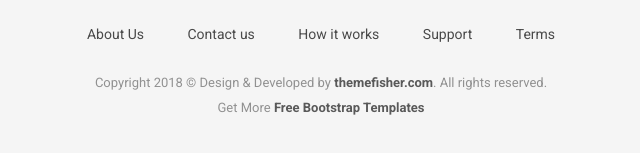
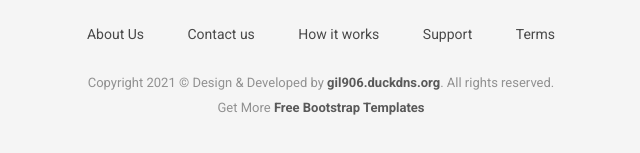
Before and after one commit to gil906/Javascript_on_docker, a plain HTML site: page SIte/portfolio-single.html in a window 1280 px wide. Shown: the part 2390-2543 px from the top of the page, 319-959 px from the left. Drawn offline with nearby package versions, Linux system fonts and the light colour scheme; some packages are replaced by stand-ins of ours; a script that the page names is missing; files whose address does not match are found by name; a web font is replaced by a local one.

Commit message:
Update portfolio-single.html

```diff
--- a/SIte/portfolio-single.html
+++ b/SIte/portfolio-single.html
@@ -10,7 +10,7 @@
 
   <meta name="author" content="Themefisher.com">
 
-  <title>Airspace | Creative Agency Bootstrap template</title>
+  <title>Airspace | GIlbert Demo Template</title>
 
   <!-- Mobile Specific Meta-->
   <meta name="viewport" content="width=device-width, initial-scale=1">
@@ -214,7 +214,7 @@
 						<li><a href="#">Terms</a></li>
 					</ul>
 				</div>
-				<p class="copyright">Copyright 2018 &copy; Design & Developed by <a href="http://www.themefisher.com">themefisher.com</a>. All rights reserved.
+				<p class="copyright">Copyright 2021 &copy; Design & Developed by <a href="http://www.themefisher.com">gil906.duckdns.org</a>. All rights reserved.
 					<br>
 					Get More <a href="https://themefisher.com/free-bootstrap-templates/" target="_blank">Free Bootstrap Templates</a>
 				</p>
```
